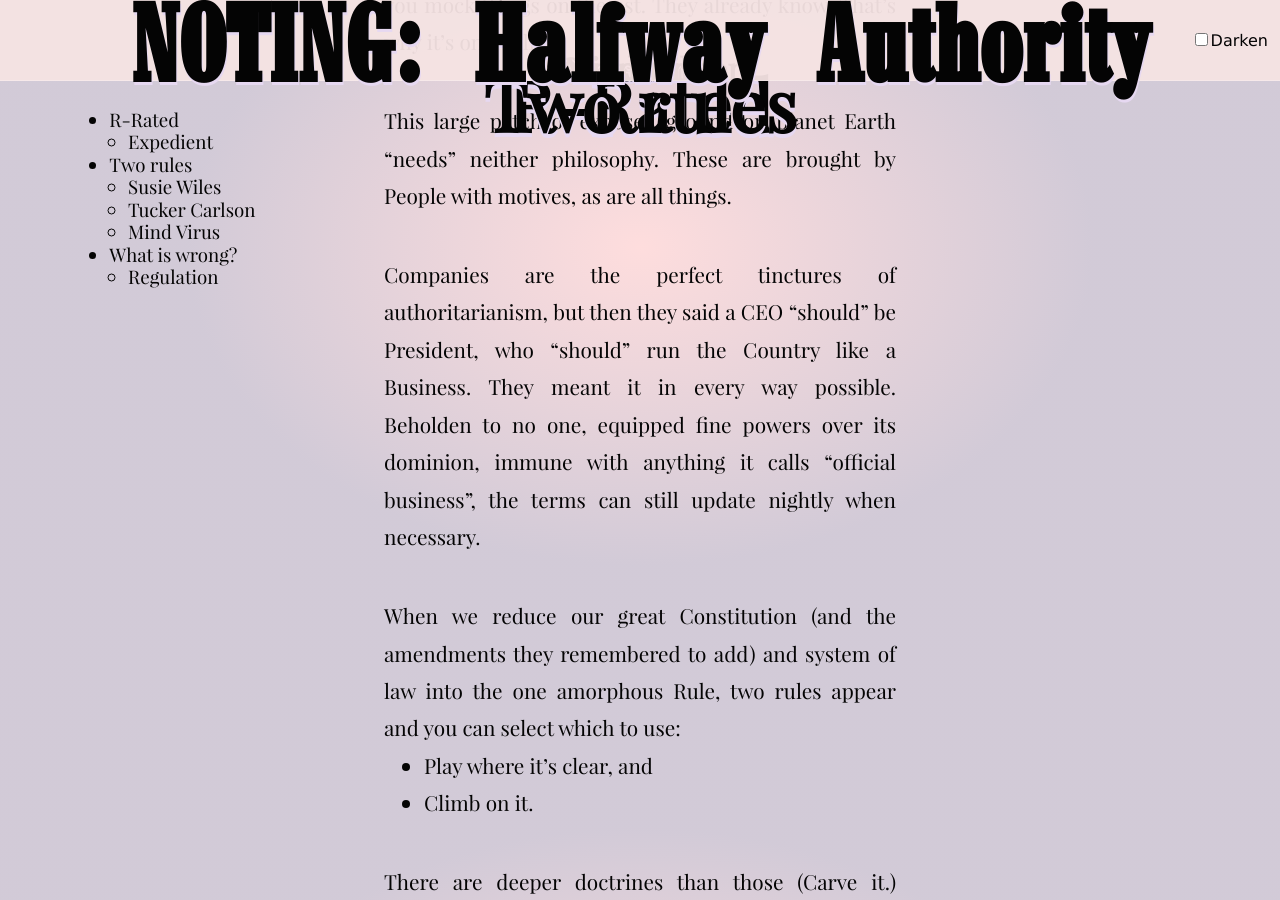
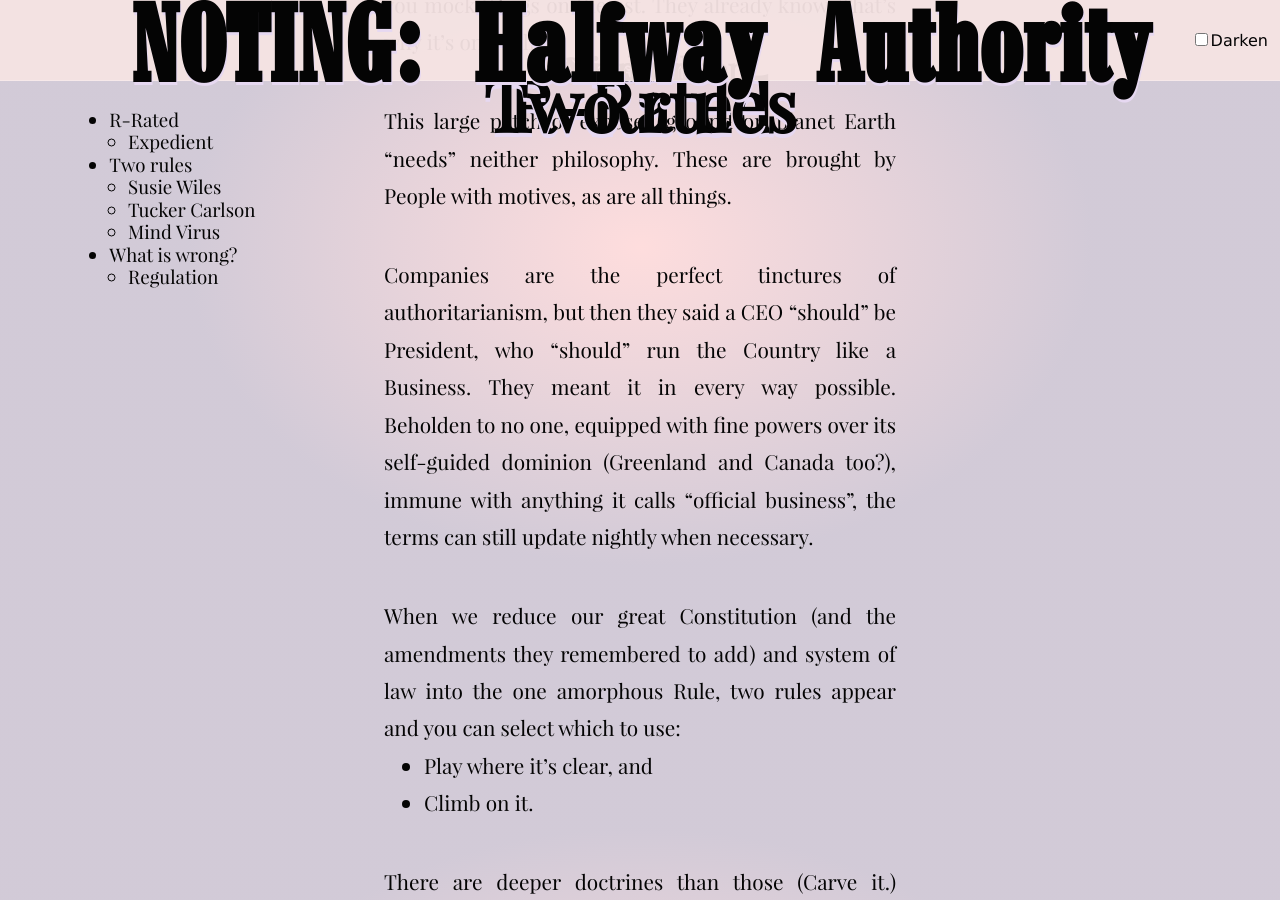
Before and after one commit to tiliv/antibody, a Jekyll site: the page built from docs/journal/autumn-Ryan-Halfway-Authority/index.md, in a window 1280 px wide and 900 px high, scrolled down 24503 px. Built offline with Jekyll 4.4.1, drawn with Linux system fonts in a browser that asks for light colours; some of the changed text lies outside the part shown.

Commit message:
Clean up finish for Two Rules

```diff
--- a/docs/journal/autumn-Ryan-Halfway-Authority/index.md
+++ b/docs/journal/autumn-Ryan-Halfway-Authority/index.md
@@ -171,7 +171,7 @@ Authoritarianism is a predictable large-network response to needing finer indivi
 
 This large patch of exposed ground on planet Earth "needs" neither philosophy. These are brought by People with motives, as are all things.
 
-Companies are the perfect tinctures of authoritarianism, but then they said a CEO "should" be President, who "should" run the Country like a Business. They meant it in every way possible. Beholden to no one, equipped fine powers over its dominion, immune with anything it calls "official business", the terms can still update nightly when necessary.
+Companies are the perfect tinctures of authoritarianism, but then they said a CEO "should" be President, who "should" run the Country like a Business. They meant it in every way possible. Beholden to no one, equipped with fine powers over its self-guided dominion (Greenland and Canada too?), immune with anything it calls "official business", the terms can still update nightly when necessary.
 
 When we reduce our great Constitution (and the amendments they remembered to add) and system of law into the one amorphous Rule, two rules appear and you can select which to use:
 - Play where it's clear, and
```
Also changed, not shown: other parts of docs/journal/autumn-Ryan-Halfway-Authority/index.md (+3 -1 lines).
